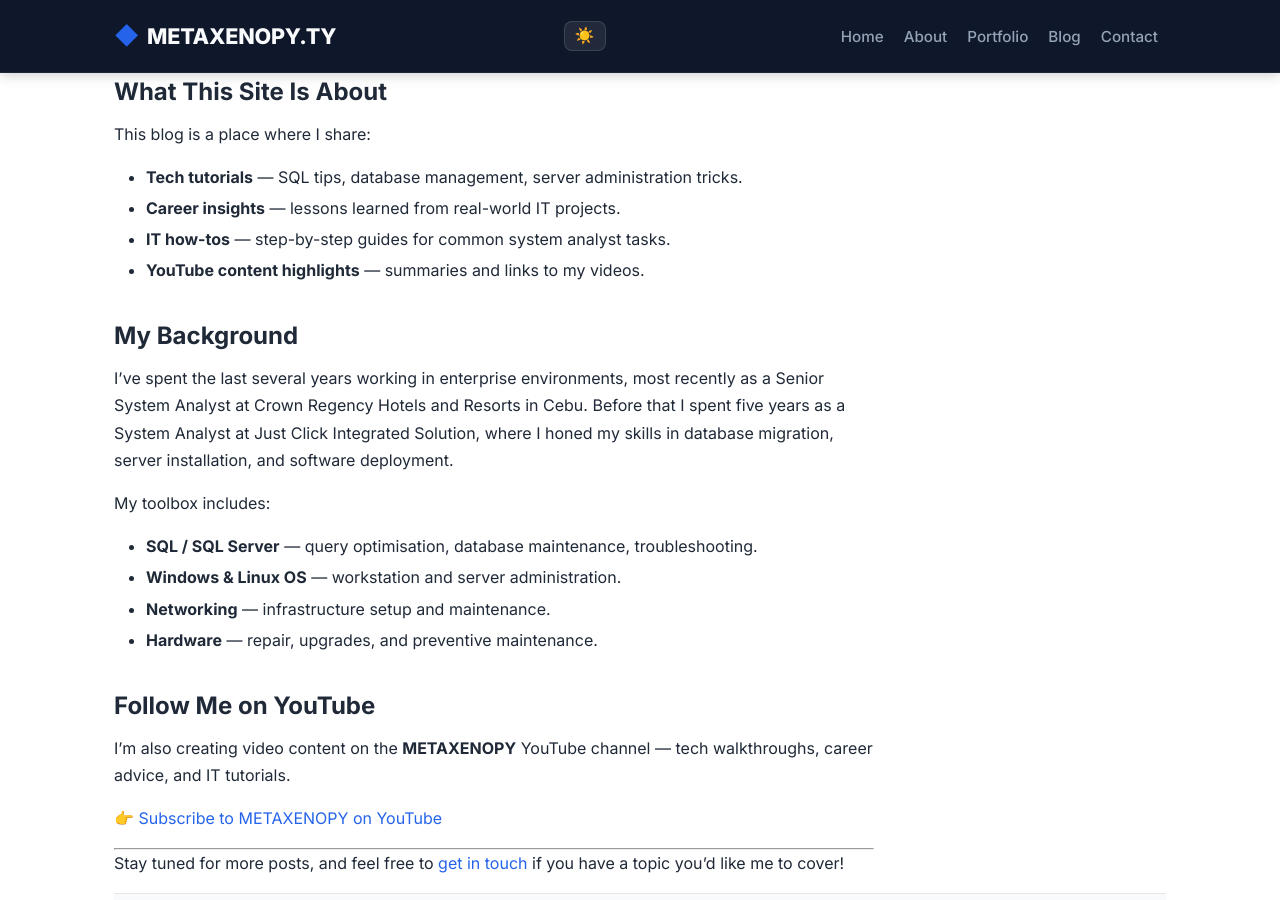
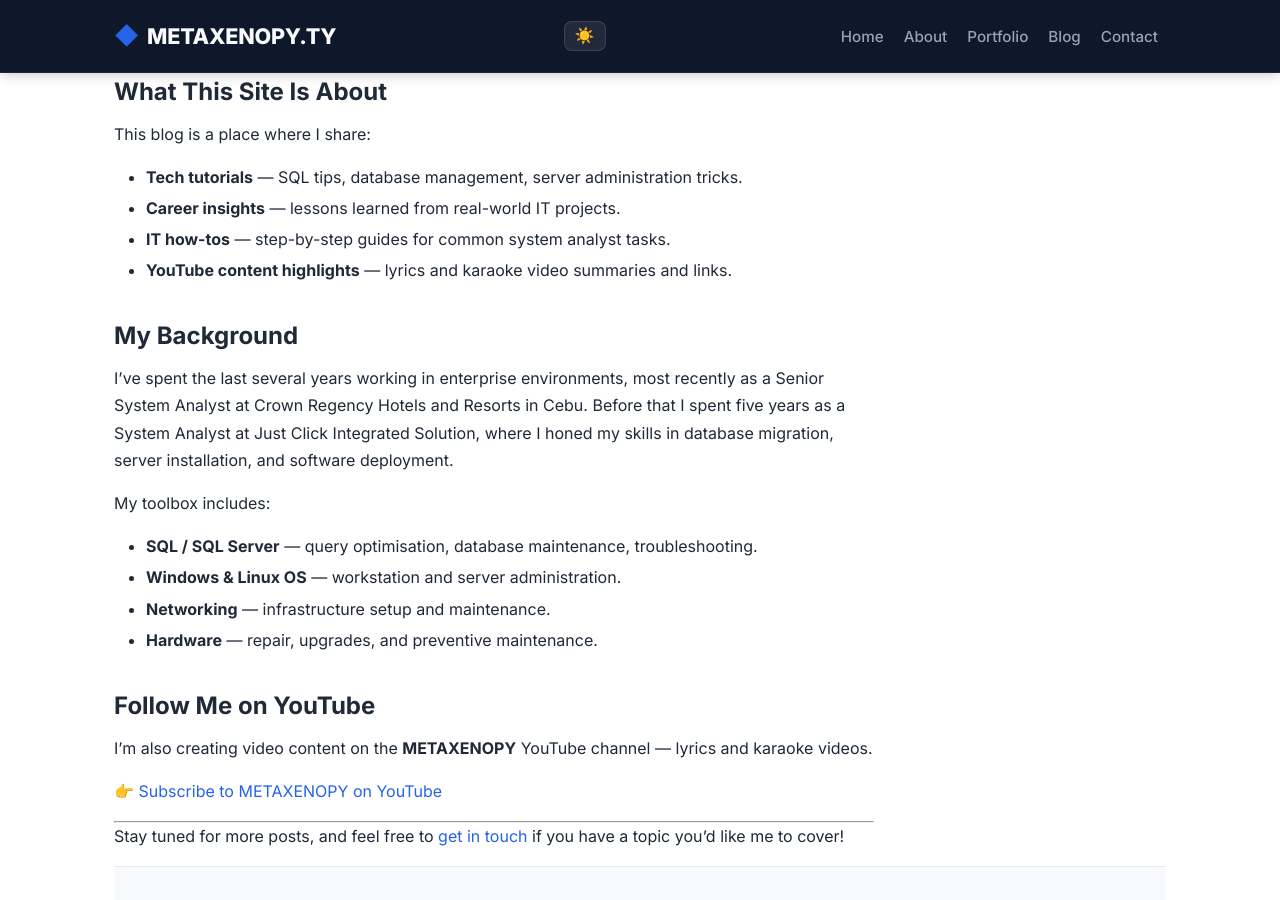
Before and after one commit to darzmackz/darzmackz.github.io, a Jekyll site: the page built from _posts/2025-03-01-welcome-to-metaxenopy.md, in a window 1280 px wide and 900 px high, scrolled down 548 px. Built offline with Jekyll 4.4.1, drawn with Linux system fonts in a browser that asks for light colours.

Commit message:
Update YouTube channel description to lyrics and karaoke videos
Co-authored-by: darzmackz <36530305+darzmackz@users.noreply.github.com>

```diff
--- a/_posts/2025-03-01-welcome-to-metaxenopy.md
+++ b/_posts/2025-03-01-welcome-to-metaxenopy.md
@@ -19,7 +19,7 @@ This blog is a place where I share:
 - **Tech tutorials** — SQL tips, database management, server administration tricks.
 - **Career insights** — lessons learned from real-world IT projects.
 - **IT how-tos** — step-by-step guides for common system analyst tasks.
-- **YouTube content highlights** — summaries and links to my videos.
+- **YouTube content highlights** — lyrics and karaoke video summaries and links.
 
 ## My Background
 
@@ -37,8 +37,7 @@ My toolbox includes:
 
 ## Follow Me on YouTube
 
-I'm also creating video content on the **METAXENOPY** YouTube channel — tech walkthroughs,
-career advice, and IT tutorials.
+I'm also creating video content on the **METAXENOPY** YouTube channel — lyrics and karaoke videos.
 
 👉 [Subscribe to METAXENOPY on YouTube](https://www.youtube.com/@metaxenopy?sub_confirmation=1)
 
```
